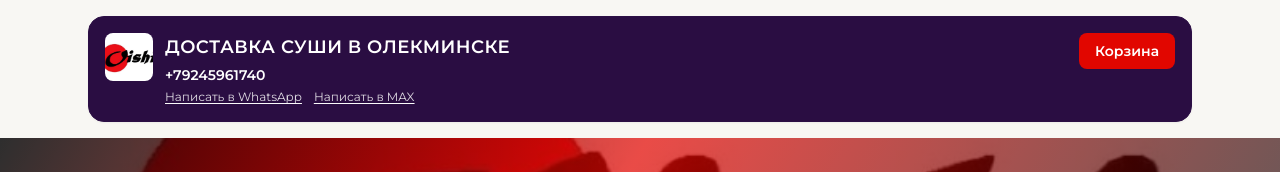
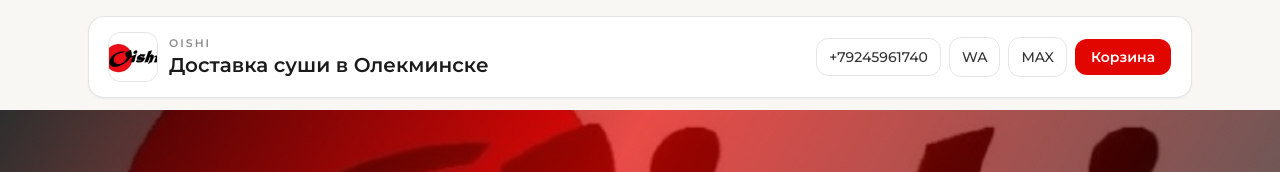
Before and after one commit to Jonni88/oishi-delivery, a Next.js app in the folder apps/frontend/: page / in a window 1280 px wide. Shown: the top 172 px of the page. Built offline with nearby package versions, Linux system fonts and the light colour scheme; no server answers; the database is empty.

Commit message:
Implement Clean Premium header variant A

```diff
--- a/apps/frontend/app/page.tsx
+++ b/apps/frontend/app/page.tsx
@@ -21,27 +21,54 @@ export default async function HomePage() {
   return (
     <main className="min-h-screen pb-24 lg:pb-8">
       <div className="mx-auto max-w-6xl px-4 pt-4 lg:px-6">
-        <header className="mb-4 overflow-hidden rounded-2xl border border-[#2c0f45] bg-[#2a0d42] text-white shadow-sm">
-          <div className="flex flex-wrap items-start justify-between gap-3 p-3 sm:p-4">
-            <div className="flex items-start gap-3">
-              <img src="/logo/oishi-logo.jpg" alt="Oishi logo" className="h-12 w-12 rounded-lg object-cover" />
+        <header className="mb-3 rounded-2xl border border-black/10 bg-white px-4 py-3 shadow-sm sm:px-5 sm:py-4">
+          <div className="flex flex-wrap items-center justify-between gap-3">
+            <div className="flex items-center gap-3">
+              <img src="/logo/oishi-logo.jpg" alt="Oishi logo" className="h-12 w-12 rounded-xl object-cover ring-1 ring-black/10" />
               <div>
-                <h1 className="text-base font-semibold uppercase tracking-wide sm:text-lg">Доставка суши в Олекминске</h1>
-                <p className="mt-1 text-sm font-semibold">{settings?.phone ?? '+79245961740'}</p>
-                <div className="mt-1 flex flex-wrap items-center gap-x-3 gap-y-1 text-xs text-white/85 underline underline-offset-2">
-                  <a href={`https://wa.me/${(settings?.phone ?? '+79245961740').replace(/\D/g, '')}`} target="_blank" rel="noreferrer">
-                    Написать в WhatsApp
-                  </a>
-                  <a href="https://max.ru" target="_blank" rel="noreferrer">
-                    Написать в MAX
-                  </a>
-                </div>
+                <p className="text-[11px] font-semibold uppercase tracking-[0.18em] text-black/45">Oishi</p>
+                <h1 className="text-lg font-semibold leading-tight sm:text-xl">Доставка суши в Олекминске</h1>
               </div>
             </div>
 
-            <Link href="/checkout" className="rounded-lg bg-[#e10600] px-4 py-2 text-sm font-semibold text-white hover:opacity-90">
-              Корзина
-            </Link>
+            <div className="flex items-center gap-2">
+              <a href={`tel:${(settings?.phone ?? '+79245961740').replace(/\s/g, '')}`} className="hidden rounded-xl border border-black/10 px-3 py-2 text-sm font-medium text-black/80 hover:bg-black/[0.03] sm:inline-flex">
+                {settings?.phone ?? '+79245961740'}
+              </a>
+              <a
+                href={`https://wa.me/${(settings?.phone ?? '+79245961740').replace(/\D/g, '')}`}
+                target="_blank"
+                rel="noreferrer"
+                className="inline-flex h-10 items-center justify-center rounded-xl border border-black/10 px-3 text-sm font-medium text-black/80 hover:bg-black/[0.03]"
+                aria-label="WhatsApp"
+              >
+                WA
+              </a>
+              <a
+                href="https://max.ru"
+                target="_blank"
+                rel="noreferrer"
+                className="inline-flex h-10 items-center justify-center rounded-xl border border-black/10 px-3 text-sm font-medium text-black/80 hover:bg-black/[0.03]"
+                aria-label="MAX"
+              >
+                MAX
+              </a>
+              <Link href="/checkout" className="rounded-xl bg-[#E10600] px-4 py-2 text-sm font-semibold text-white hover:opacity-90">
+                Корзина
+              </Link>
+            </div>
+          </div>
+
+          <div className="mt-2 flex flex-wrap items-center gap-x-3 gap-y-1 text-xs text-black/55 sm:hidden">
+            <a href={`tel:${(settings?.phone ?? '+79245961740').replace(/\s/g, '')}`} className="underline underline-offset-2">
+              {settings?.phone ?? '+79245961740'}
+            </a>
+            <a href={`https://wa.me/${(settings?.phone ?? '+79245961740').replace(/\D/g, '')}`} target="_blank" rel="noreferrer" className="underline underline-offset-2">
+              Написать в WhatsApp
+            </a>
+            <a href="https://max.ru" target="_blank" rel="noreferrer" className="underline underline-offset-2">
+              Написать в MAX
+            </a>
           </div>
         </header>
 
```
